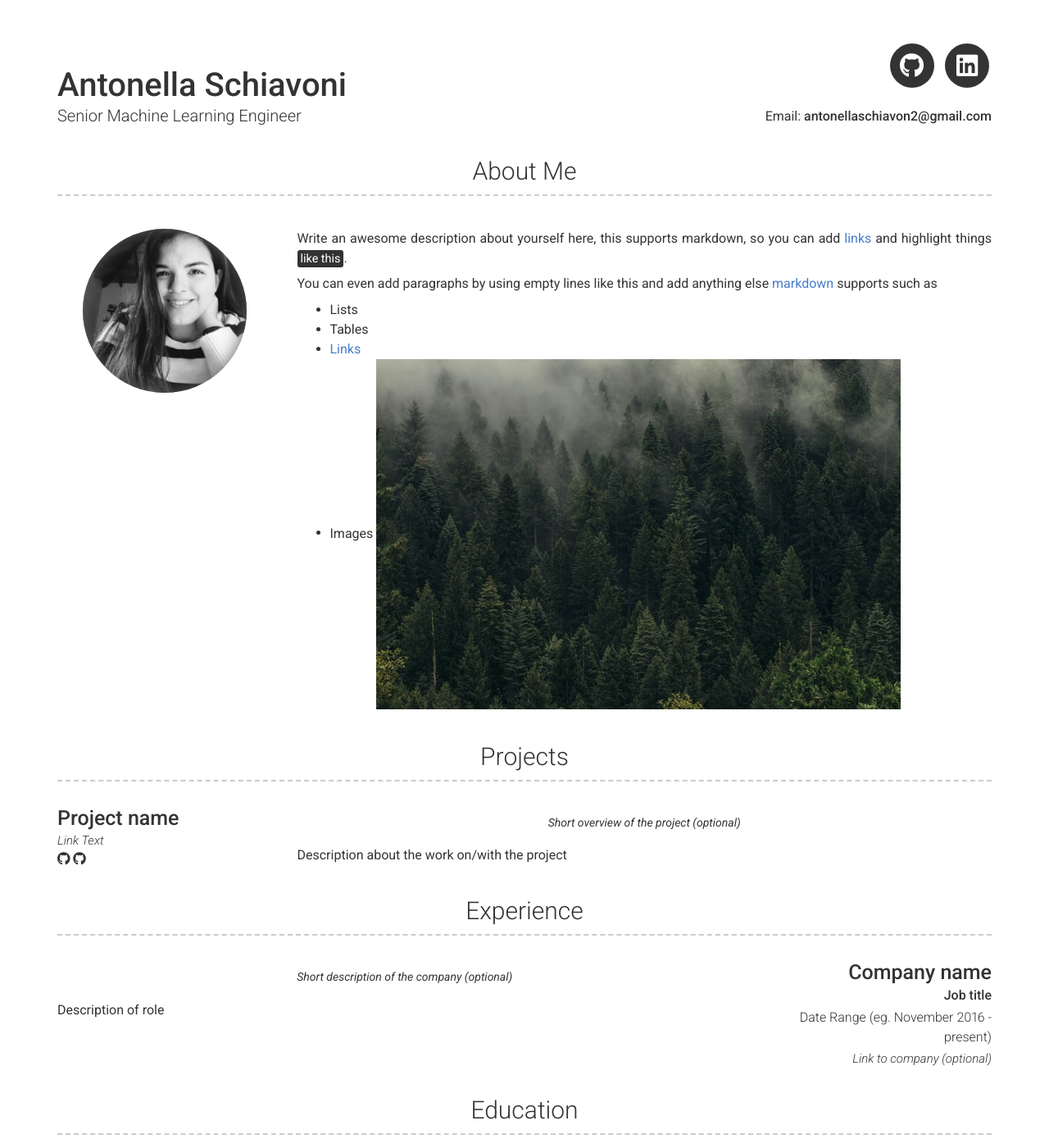
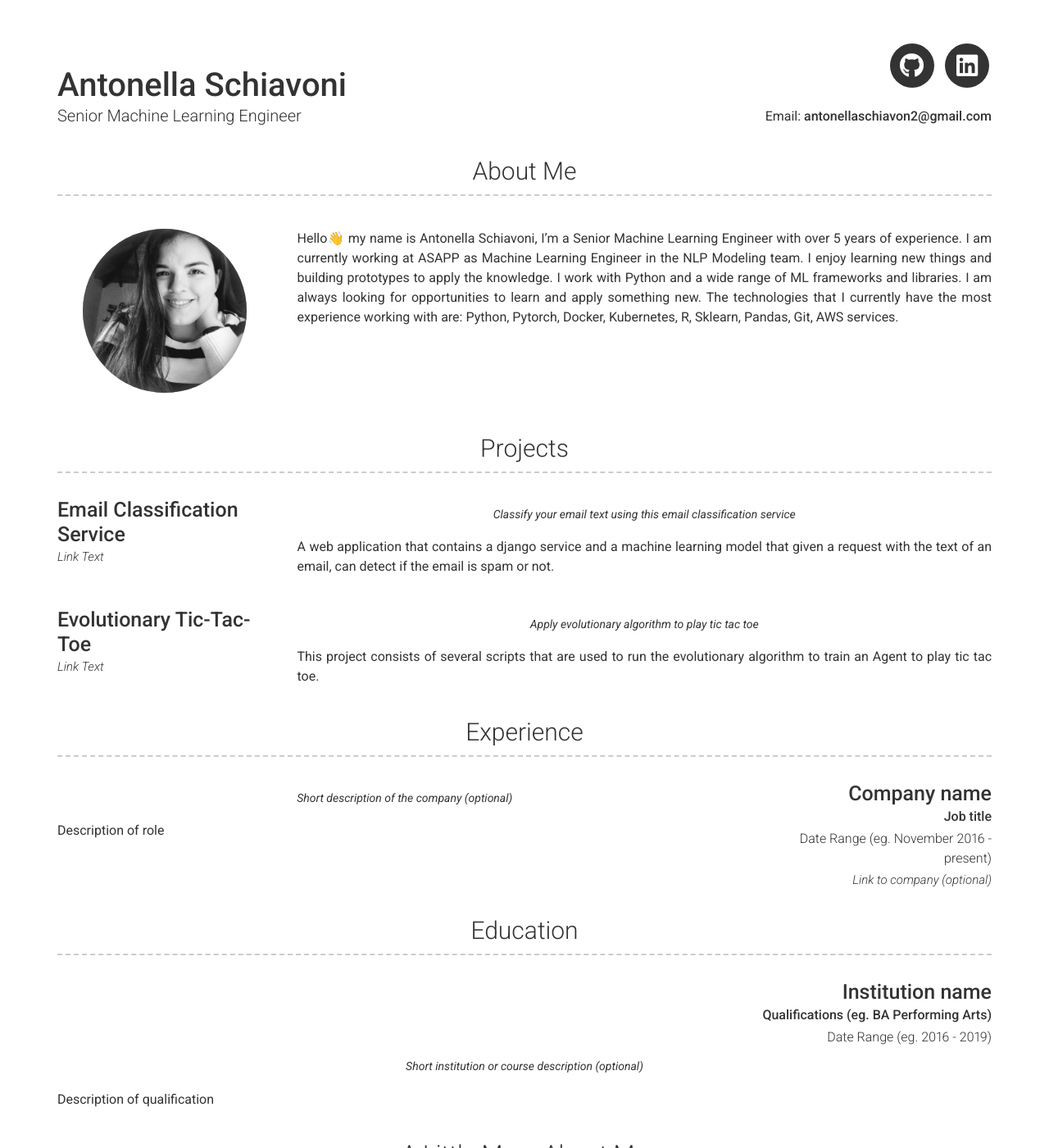
Before and after one commit to antonella-schiavoni/antonella-schiavoni.github.io, a Jekyll site: the page built from index.md, in a window 1280 px wide and 1400 px high. Shown: the whole window at 82% size. Built offline with Jekyll 4.4.1, drawn with Linux system fonts in a browser that asks for light colours; nearby versions of some CDN libraries.

Commit message:
Update _config.yml

```diff
--- a/_config.yml
+++ b/_config.yml
@@ -38,33 +38,31 @@ linkedin_username: antonellaschiavoni
 # about_title: About Me (Use this to override about section title)
 about_profile_image: images/profile.jpg
 about_content: | # this will include new lines to allow paragraphs
-  Write an awesome description about yourself here, this supports markdown, so you can add [links](http://foobar.com) and highlight things <mark>like this</mark>.
 
-  You can even add paragraphs by using empty lines like this and add anything else [markdown](https://www.markdownguide.org/getting-started#what-is-markdown) supports such as
-    - Lists
-    - Tables
-    - <a href="google.com">Links</a>
-    - Images ![alt text](/images/landscape-trees.jpg "Trees")
+  Hello👋 my name is Antonella Schiavoni, I’m a Senior Machine Learning Engineer with over 5 years of experience. I am currently working at ASAPP as Machine Learning Engineer in the NLP Modeling team.
+  I enjoy learning new things and building prototypes to apply the knowledge. I work with Python and a wide range of ML frameworks and libraries. I am always looking for opportunities to learn and apply something new.
+  The technologies that I currently have the most experience working with are: Python, Pytorch, Docker, Kubernetes, R, Sklearn, Pandas, Git, AWS services.
 
 content:
   - title: Projects # Title for the section
     layout: list # Type of content section (list/text)
     content:
       - layout: left
-        title: Project name
-        link: Link to project (eg. sproogen.github.io/modern-resume-theme)(optional)
+        title: Email Classification Service
+        link: https://github.com/antonella-schiavoni/email-classification-service
         link_text: Link Text
-        additional_links:
-          - title:  Github page for project (eg. sproogen/modern-resume-theme)
-            icon: fab fa-github
-            url: Link to project (eg. sproogen.github.io/modern-resume-theme)(optional)
-          - title:  Github page for project (eg. sproogen/modern-resume-theme)
-            icon: fab fa-github
-            url: Link to project (eg. sproogen.github.io/modern-resume-theme)(optional)
         quote: >
-          Short overview of the project (optional)
+          Classify your email text using this email classification service
         description: | # this will include new lines to allow paragraphs
-          Description about the work on/with the project
+          A web application that contains a django service and a machine learning model that given a request with the text of an email, can detect if the email is spam or not.
+      - layout: left
+        title: Evolutionary Tic-Tac-Toe
+        link: https://github.com/antonella-schiavoni/evolutionary-tic-tac-toe
+        link_text: Link Text
+        quote: >
+          Apply evolutionary algorithm to play tic tac toe
+        description: | # this will include new lines to allow paragraphs
+          This project consists of several scripts that are used to run the evolutionary algorithm to train an Agent to play tic tac toe.
   - title: Experience
     layout: list
     content:
```
